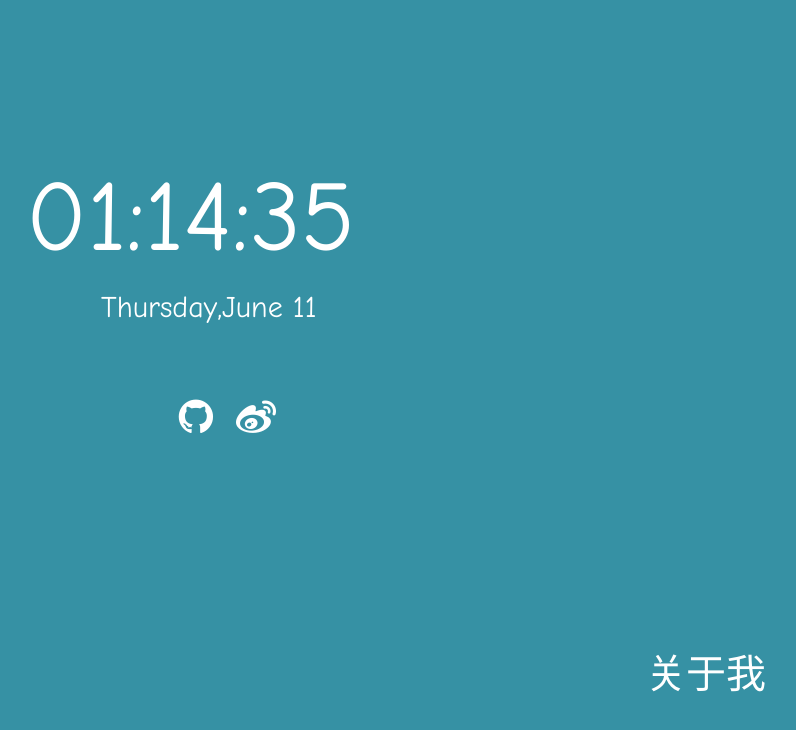
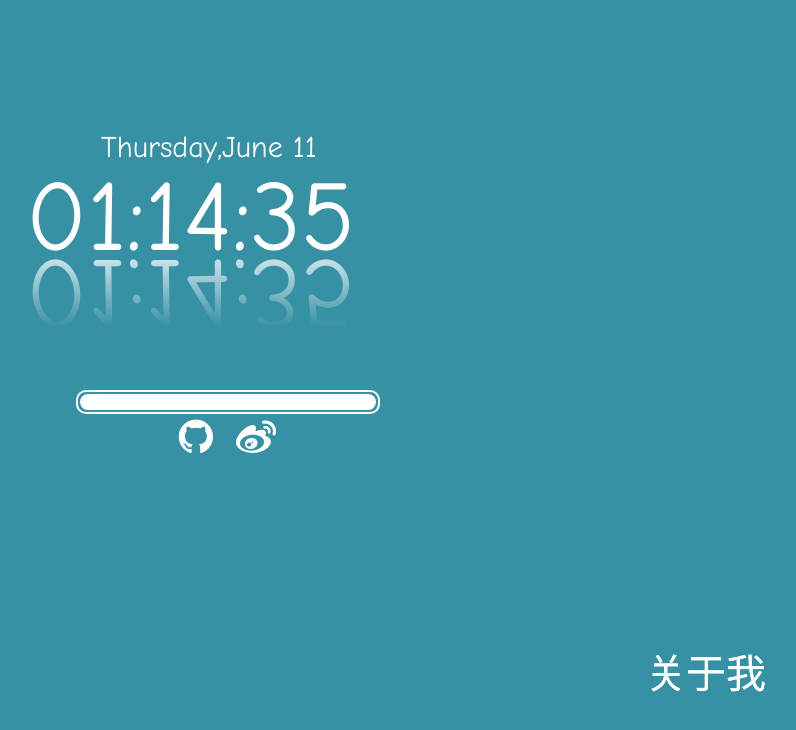
Before and after one commit to zhouwenchao2014/zhouwenchao2014.github.com, a plain HTML site: page index.html in a window 1280 px wide. Shown: the whole page, without its empty margins (414-1210 px from the left). Drawn offline with Linux system fonts and the light colour scheme.

Commit message:
add index.html and aboutme

```diff
--- a/index.html
+++ b/index.html
@@ -9,6 +9,9 @@
     <script type="text/javascript" src="js/jquery.min.js"></script>
   </head>
   <body>
+    <div id="bar">
+      <div id="inBar"></div>
+    </div>
     <div id="face">
       <div id="times"></div>
       <div id="week"></div>
@@ -18,6 +21,7 @@
       </a></div>
       <div id="blog"></div>
       <div id="aboutMe"><a href="aboutMe.html"><span>关于我</span></a></div>
+      <div id="aboutMe"><a href="aboutMe.html"><span>关于我</span></a></div>
     </div>
 
   </body>
--- a/js/index.js
+++ b/js/index.js
@@ -25,7 +25,7 @@ function insertTime(){
 	week.style.marginLeft=width;
 	setTimeout("insertTime()",100);
 
-var cityUrl = 'http://int.dpool.sina.com.cn/iplookup/iplookup.php?format=js';
+    var cityUrl = 'http://int.dpool.sina.com.cn/iplookup/iplookup.php?format=js';
     $.getScript(cityUrl, function(script, textStatus, jqXHR) {
         var citytq = remote_ip_info.city ;// 获取城市
         var url = "http://php.weather.sina.com.cn/iframe/index/w_cl.php?code=js&city=" + citytq + "&day=0&dfc=3";
@@ -39,9 +39,14 @@ var cityUrl = 'http://int.dpool.sina.com.cn/iplookup/iplookup.php?format=js';
                 if(new Date().getHours() > 17){
                      _f= _w.f2+"_1.png";
                 }
-                var weathersname=['阵雨'];
-                var weathersvg={'阵雨':16};
-                var img = "<img style='width:40px;height:40px;color:white' src='img/SVG/16.svg' />";
+                var weathersvg=new Map();
+                debugger
+                weathersvg.set('阵雨','18');
+                weathersvg.set('多云','8');
+                var picnum=weathersvg.get(_w.s1);
+                // var weathersname=['阵雨','多云'];
+                // var weathersvg={'阵雨':16,'多云':};
+                var img = "<img style='width:40px;height:40px;color:white' src='img/SVG/"+picnum+".svg' />";
 
                 var tq = citytq + " " + img + " " + _w.s1 + " " + _w.t1 + "<img style='width:40px;height:40px;color:white' src='img/SVG/46.svg' />" + _w.t2 + "<img style='width:40px;height:40px;color:white' src='img/SVG/46.svg' /> " + _w.d1 + _w.p1 + "级";
                 var weather=document.getElementById("weather");
@@ -53,7 +58,6 @@ var cityUrl = 'http://int.dpool.sina.com.cn/iplookup/iplookup.php?format=js';
 	debugger
 }
 function changetime(value){
-	debugger
 	if(value<10){
 		value="0"+value;
 	}else{
--- a/stylesheets/index.less
+++ b/stylesheets/index.less
@@ -24,6 +24,7 @@ body{
 	color: white;
 	left: 50%;
 	margin-left: -200px;
+	-webkit-box-reflect: below -40px -webkit-gradient(linear,0 20%,0 100%,from(transparent),color-stop(0, transparent),to(#000));
 }
 #week{
 	font-family: 'Comic Sans MS', cursive;
@@ -33,12 +34,13 @@ body{
 	color: white;
 	left: 50%;
 	margin-left: -125px;
-	margin-top: 130px;
+	margin-top: -30px;
 }
 #weather{
 	font-family: "Arial","Microsoft YaHei","黑体","宋体",sans-serif;
 	font-size: 20px;
 	color: white;
+
 }
 #aboutMe{
 	position: absolute;
@@ -60,7 +62,7 @@ span{
 	top: 20%;
 	width: 100%;
 	height: 100px;
-	margin-top: 180px;
+	margin-top: 200px;
 	font-size: 100px;
 	text-align: center;
 }
@@ -74,3 +76,22 @@ a{
 	font-size: 50px;
 	color: white;
 }
+#bar{
+	position: absolute;
+	top: 50%;
+	left: 50%;
+	height: 20px;
+	width: 300px;
+	margin-top: -10px;
+	margin-left: -150px;
+	border-radius: 10px;
+	border: 2px solid white;
+}
+#inBar{
+	height: 16px;
+	width: 296px;
+	margin-top: 2px;
+	margin-left: 2px;
+	background: white;
+	border-radius: 8px;
+}
```
Also changed, not shown: stylesheets/index.css.
